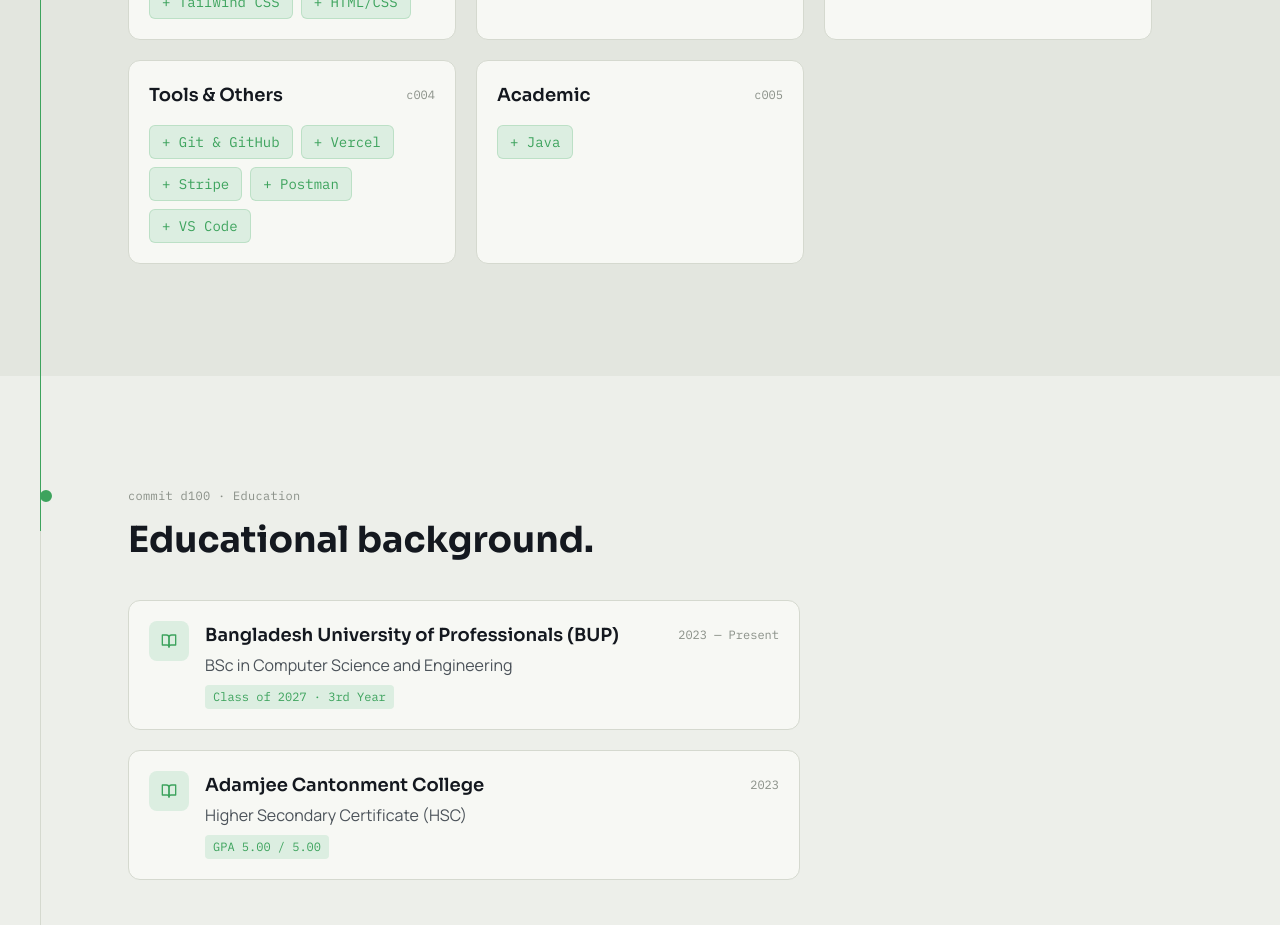
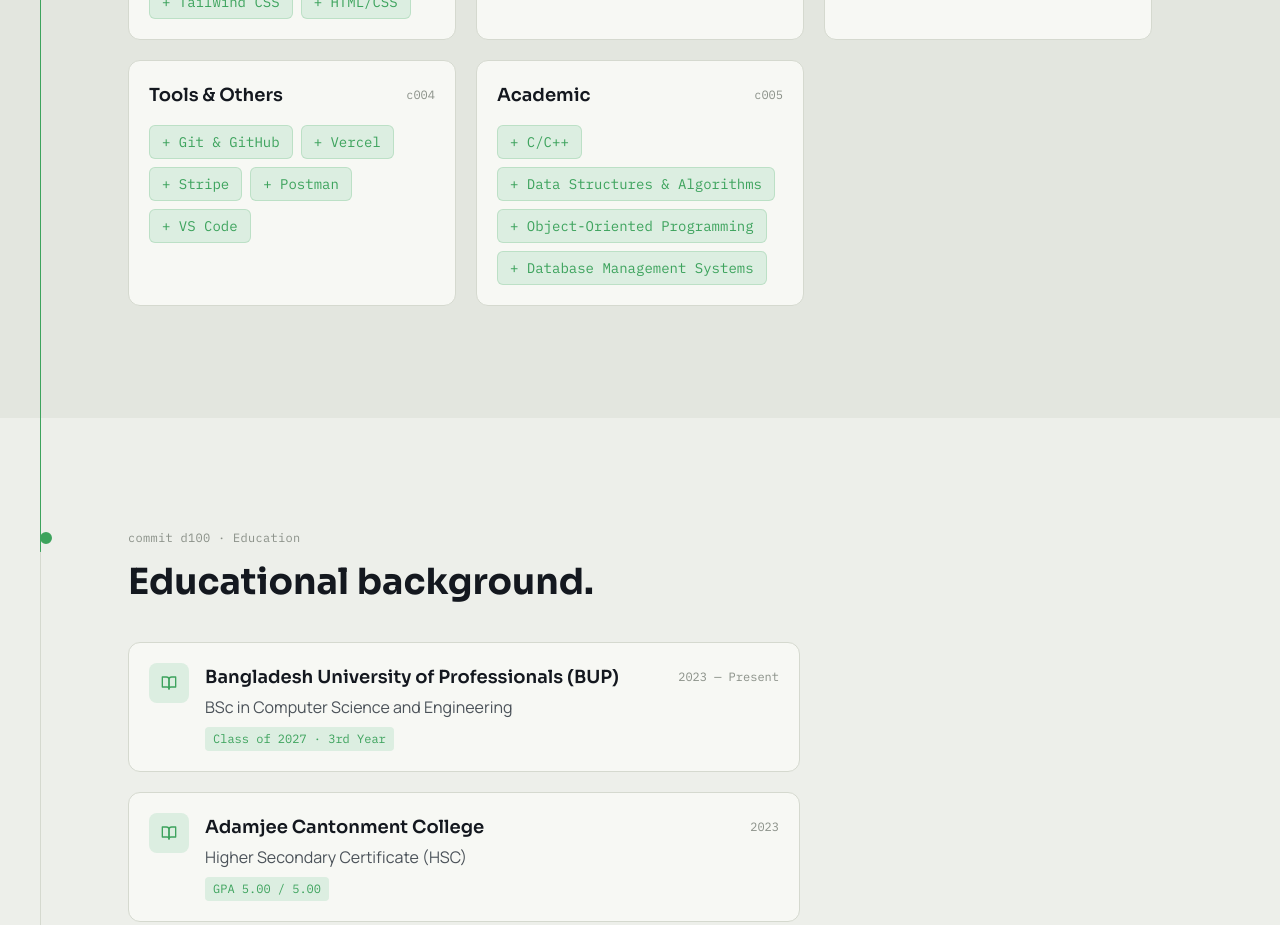
Before and after one commit to fahim3101/Portfolio, a React (Vite) app: page / in a window 1280 px wide. Shown: the part 1980-2905 px from the top of the page. Built offline with nearby package versions, Linux system fonts and the light colour scheme.

Commit message:
Resume Added

```diff
--- a/src/data/profile.js
+++ b/src/data/profile.js
@@ -6,7 +6,7 @@ const profile = {
   phone: '+880 1818-858015',
   whatsapp: '+880 1818-858015',
   photo: '/images/profile/fahim.png',
-  resumeLink: '#',
+  resumeLink: '/resume.pdf',
   socials: {
     github: 'https://github.com/fahim3101',
     linkedin: 'https://linkedin.com/in/fahim-rana',
@@ -41,7 +41,7 @@ const profile = {
     {
       category: 'Academic',
       hash: 'c005',
-      items: ['Java'],
+      items: ['C/C++', 'Data Structures & Algorithms', 'Object-Oriented Programming', 'Database Management Systems'],
     },
   ],
   education: [
```
Also changed, not shown: 1 other file (tests, documents, lock files or other folders).
